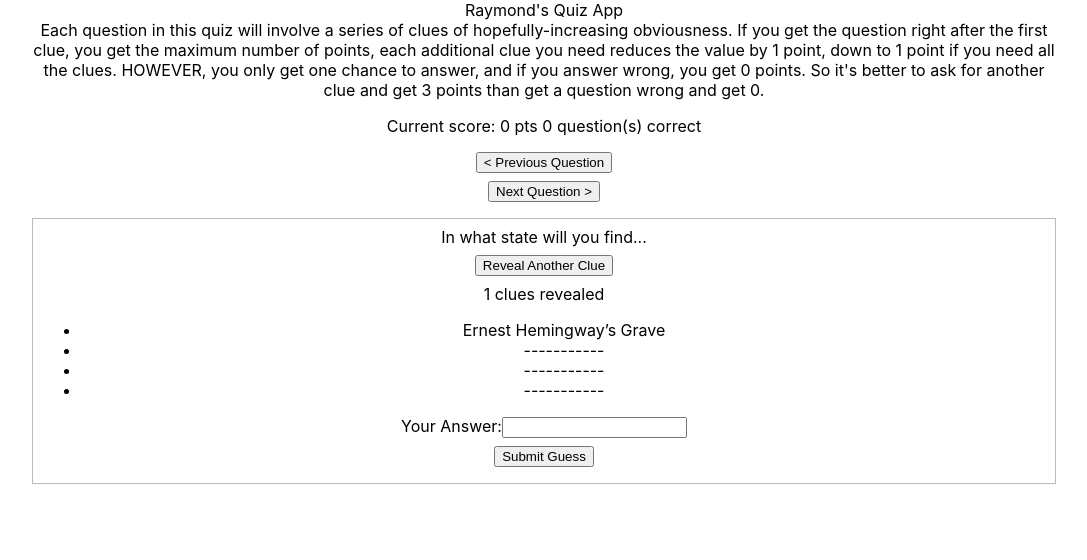
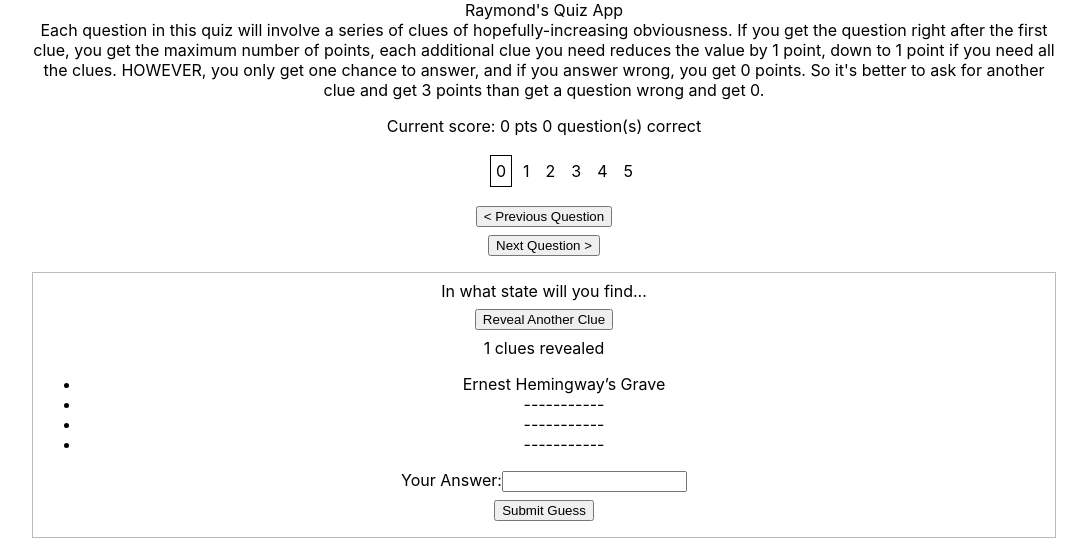
Before and after one commit to darthbob88/reveal-clues-quiz, a React (Create React App) app: page / in a window 1280 px wide. Shown: the top 560 px of the page, without its empty margins (96-1183 px from the left). Built offline with nearby package versions, Linux system fonts and the light colour scheme.

Commit message:
Adding a tally of questions above the prev/next question buttons

```diff
--- a/src/components/Quiz/Quiz.module.css
+++ b/src/components/Quiz/Quiz.module.css
@@ -7,3 +7,24 @@ button {
   display: block;
   margin: 0.5rem auto;
 }
+
+.questions li {
+  display: inline-block;
+  padding: 0.3rem;
+  margin: 0.2rem;
+}
+
+.unanswered {
+  background-color: white;
+}
+.correct {
+  background-color: lawngreen;
+}
+.incorrect {
+  background-color: red;
+  color: white;
+}
+
+.current {
+  border: 1px solid black;
+}
--- a/src/components/Quiz/QuizComponent.tsx
+++ b/src/components/Quiz/QuizComponent.tsx
@@ -39,6 +39,23 @@ export const QuizComp: React.FunctionComponent<QuizProps> = ({ quiz }) => {
         Current score: {quiz.scorePoints} pts {quiz.scorePercent} question(s)
         correct
       </p>
+      <ul className={styles.questions}>
+        {quiz.quizState.map((question, index) => (
+          <li
+            key={index}
+            className={`${index === currentQuestion ? styles.current : ""}
+              ${
+                question.state === QuestionEnum.UNANSWERED
+                  ? styles.unanswered
+                  : question.state === QuestionEnum.CORRECTLY_ANSWERED
+                  ? styles.correct
+                  : styles.incorrect
+              }`}
+          >
+            {index}
+          </li>
+        ))}
+      </ul>
       <button onClick={() => prevQuestion()}>&lt; Previous Question</button>
       <button onClick={() => nextQuestion()}>Next Question &gt;</button>
       <QuestionComponent
```
